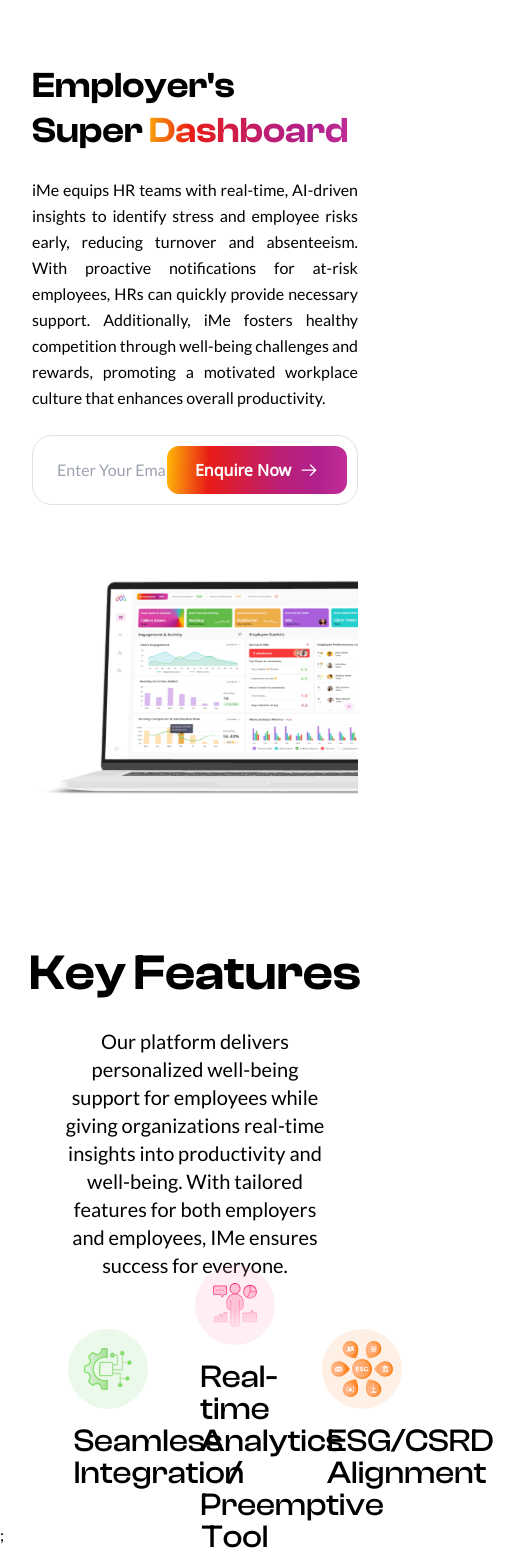
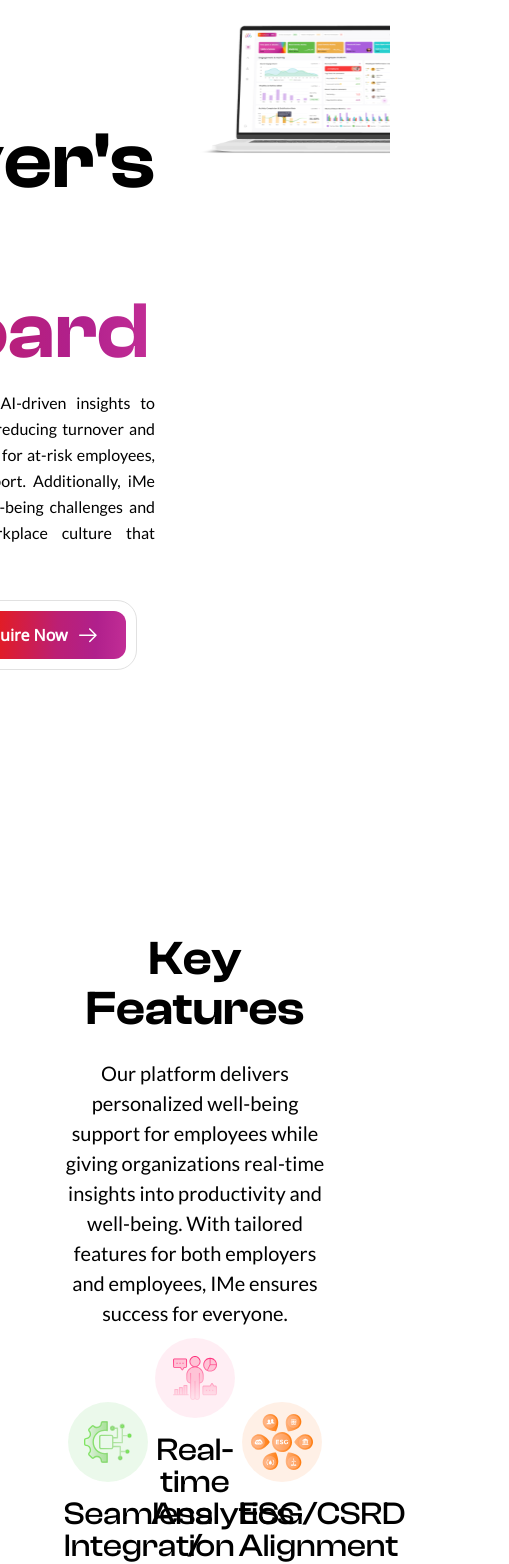
Before and after one commit to ansarali41/prj-ime-front-end, a Next.js app: page /solution/employer in a window 390 px wide. Shown: the part 165-1729 px from the top of the page, 509 px wide, since content can reach past the window. Built offline with nearby package versions, Linux system fonts and the light colour scheme.

Commit message:
employer page done

```diff
--- a/src/component/EmployeFeatureSection.js
+++ b/src/component/EmployeFeatureSection.js
@@ -60,7 +60,6 @@ const EmployeFeatureSection = () => {
                     </div>
                 </div>
             </div>
-            ;
         </>
     );
 };
--- a/src/component/EmployerAnalyticsSection.js
+++ b/src/component/EmployerAnalyticsSection.js
@@ -4,13 +4,22 @@ import Image from 'next/image';
 const EmployerAnalyticsSection = () => {
     return (
         <div className="w-full  h-auto flex justify-center items-center">
-            <div className="w-2/3 h-full flex  gap-40">
-                <div className="w-3/6 flex items-center">
-                    <Image src="/Images/AnalyticsCvrImg.svg" alt="GFG logo imported from public directory" width={1000} height={1000} className="relative -top-10" />
+            <div className="w-2/3 h-full flex items-center ">
+                <div className="w-7/12">
+                    <Image
+                        src="/Images/productivity-tools.svg"
+                        alt="GFG logo imported from public directory"
+                        width={1000}
+                        height={1000}
+                        className="relative -left-16 -top-4 w-full lg:w-[750px]"
+                    />
                 </div>
-                <div className="flex h-full flex-col gap-10  w-3/6 pt-20">
-                    <h1 className="font-semibold text-5xl leading-[50px] ">Real-time Analytics / Preemptive Tool</h1>
-                    <p className="font-medium text-xl leading-[33px] w-5/6">
+                <div className="w-full lg:w-5/12 flex flex-col gap-10">
+                    <h1 className="font-semibold text-5xl leading-[50px]">
+                        Real-time Analytics /<br />
+                        Preemptive Tool
+                    </h1>
+                    <p className="font-medium text-lg lg:text-xl leading-relaxed lg:leading-[33px] w-full lg:w-5/6 font-satoshi opacity-50">
                         Real-time analytics cater to practical insights into possible causes of stress, allowing for early interventions that reduce burnout and promote a healthy
                         work environment. This method decreases turnover while simultaneously driving sustained productivity and stronger team involvement.
                     </p>
--- a/src/component/EmployerESGSection.js
+++ b/src/component/EmployerESGSection.js
@@ -3,19 +3,29 @@ import Image from 'next/image';
 
 const EmployerESGSection = () => {
     return (
-        <div className="w-full h-auto flex justify-center items-center">
-            <div className="w-2/3 h-full flex">
-                <div className="flex h-full flex-col gap-8 w-1/2 pt-32">
-                    <h1 className="font-semibold text-5xl leading-[50px]">
+        <div className="w-full max-w-[1440px] mx-auto px-8 lg:px-24">
+            <div className="flex flex-col lg:flex-row justify-between items-center">
+                <div className="w-full lg:w-5/12 flex flex-col gap-8 lg:gap-10">
+                    <h1 className="text-[48px] font-semibold leading-[50px]">
                         ESG/CSRD <br /> Alignment
                     </h1>
-                    <p className="font-medium text-xl leading-[33px] w-5/6">
+                    <p className="font-medium text-lg lg:text-xl leading-relaxed lg:leading-[33px] w-full font-satoshi opacity-50">
                         iMe actively promotes staff well-being and burnout reduction, in line with business sustainability efforts and meeting ESG standards and CSRD. By promoting
                         a healthy, balanced workplace, the platform assists firms in demonstrating a commitment to social responsibility and long-term employee care.
                     </p>
                 </div>
-                <div className="w-1/2 flex items-center justify-center relative top-10">
-                    <Image src="/Images/ESGCvrImg.svg" alt="ESG and CSRD alignment illustration" width={1000} height={1000} className="relative -top-10" priority />
+
+                <div className="w-full lg:w-7/12 flex items-center justify-center lg:justify-start">
+                    <Image
+                        src="/Images/ESGCvrImg.svg"
+                        alt="Gamification Interface 1"
+                        width={0}
+                        height={0}
+                        sizes="100%"
+                        className="w-full lg:w-[750px] h-auto relative z-10"
+                        priority
+                        quality={100}
+                    />
                 </div>
             </div>
         </div>
--- a/src/component/EmployerFeatureSection.js
+++ b/src/component/EmployerFeatureSection.js
@@ -3,30 +3,61 @@ import React from 'react';
 
 const EmployerFeatureSection = () => {
     return (
-        <>
-            <div className="w-full  flex flex-col items-center py-16 gap-4 mt-10">
-                <h1 className="text-[3.125rem] font-semibold text-center">Key Features</h1>
-                <p className="text-xl font-medium text-center w-2/3">
+        <div className="w-full max-w-[1440px] h-auto mx-auto mt-60 px-16 lg:px-24">
+            <div className="w-full mx-auto">
+                <h1 className="text-[48px] font-semibold leading-[50px] text-center mb-6">Key Features</h1>
+
+                <p className="text-[20px] font-medium leading-[30px] text-center mb-16">
                     Our platform delivers personalized well-being support for employees while giving organizations real-time insights into productivity and <br />
                     well-being. With tailored features for both employers and employees, IMe ensures success for everyone.
                 </p>
-                <div className="w-2/3 h-[10.25rem] flex gap-10 pt-16">
-                    <div className="w-1/3 h-full  flex flex-col justify-center items-center gap-4">
-                        <Image src="/Images/integrationIcon.svg" alt="GFG logo imported from public directory" width={100} height={100} className="w-20 h-20" />
-                        <h1 className="text-[2rem] font-medium w-4/5 text-center leading-8">Seamless Integration</h1>
+                <div className="h-[10.25rem] flex justify-between items-center pt-4">
+                    <div className="w-1/3 h-full flex flex-col justify-center items-center gap-4 text-center">
+                        <Image
+                            src="/Images/integrationIcon.svg"
+                            alt="Seamless Integration Icon"
+                            width={0}
+                            height={0}
+                            sizes="80px"
+                            className="w-20 h-20"
+                            style={{ width: '80px', height: '80px' }}
+                            quality={100}
+                        />
+                        <h1 className="text-[2rem] font-medium w-full text-center leading-8">
+                            Seamless <br /> Integration
+                        </h1>
                     </div>
-                    <div className="w-1/3 h-full  flex flex-col justify-center items-center gap-4">
-                        <Image src="/Images/AnalyticsIcon.svg" alt="GFG logo imported from public directory" width={100} height={100} className="w-20 h-20" />
-                        <h1 className="text-[2rem] font-medium w-4/5 text-center leading-8">Real-time Analytics / Preemptive Tool</h1>
+                    <div className="w-1/3 h-full flex flex-col justify-center items-center gap-4 text-center">
+                        <Image
+                            src="/Images/AnalyticsIcon.svg"
+                            alt="Real-time Analytics Icon"
+                            width={0}
+                            height={0}
+                            sizes="80px"
+                            className="w-20 h-20"
+                            style={{ width: '80px', height: '80px' }}
+                            quality={100}
+                        />
+                        <h1 className="text-[2rem] font-medium w-full text-center leading-8">Real-time Analytics / Preemptive Tool</h1>
                     </div>
-                    <div className="w-1/3 h-full  flex flex-col justify-center items-center gap-4">
-                        <Image src="/Images/ESGicon.svg" alt="GFG logo imported from public directory" width={100} height={100} className="w-20 h-20" />
-                        <h1 className="text-[2rem] font-medium w-4/5 text-center leading-8">ESG/CSRD Alignment</h1>
+                    <div className="w-1/3 h-full flex flex-col justify-center items-center gap-4 text-center">
+                        <Image
+                            src="/Images/ESGicon.svg"
+                            alt="ESG/CSRD Alignment Icon"
+                            width={0}
+                            height={0}
+                            sizes="80px"
+                            className="w-20 h-20"
+                            style={{ width: '80px', height: '80px' }}
+                            quality={100}
+                        />
+                        <h1 className="text-[2rem] font-medium w-full text-center leading-8">
+                            ESG/CSRD <br /> Alignment
+                        </h1>
                     </div>
                 </div>
             </div>
-            ;
-        </>
+        </div>
     );
 };
 
--- a/src/component/EmployerHeroSection.js
+++ b/src/component/EmployerHeroSection.js
@@ -20,36 +20,30 @@ const EmployerHeroSection = () => {
     };
 
     return (
-        <div className="w-full max-w-[1440px] mx-auto px-8 lg:px-32 h-auto flex flex-col lg:flex-row justify-between py-8  relative">
-            <div className="w-full lg:w-6/12 h-auto flex justify-start lg:justify-end gap-8 lg:pr-16 py-10 lg:py-20 lg:pt-0">
-                <div className="flex flex-col gap-6 max-w-xl">
-                    <h1 className="font-semibold text-4xl lg:text-5xl leading-tight">
+        <div className="w-full px-16 lg:px-24 h-auto flex justify-between py-6 mt-2">
+            <div className="w-6/12 h-auto flex justify-end gap-6 pr-10 pt-24">
+                <div className="flex flex-col gap-4">
+                    <h1 className="font-clash-display font-semibold text-[80px] leading-[85px]">
                         Employer&apos;s <br />
                         Super
                         <span className="bg-text-gradient bg-clip-text text-transparent"> Dashboard</span>
                     </h1>
-                    <p className="font-normal text-base lg:text-xl leading-relaxed lg:leading-[28px] text-justify">
+
+                    <p className="font-normal text-base lg:text-xl leading-relaxed lg:leading-[28px] text-justify mb-3">
                         iMe equips HR teams with real-time, AI-driven insights to identify stress and employee risks early, reducing turnover and absenteeism. With proactive
                         notifications for at-risk employees, HRs can quickly provide necessary support. Additionally, iMe fosters healthy competition through well-being challenges
                         and rewards, promoting a motivated workplace culture that enhances overall productivity.
                     </p>
-                    <form onSubmit={handleSubmit(onSubmit)} className="w-full max-w-[27rem] pl-6 p-2.5 flex border border-[#E1E1E1] justify-between items-center rounded-[1.25rem]">
-                        <input {...register('email', { required: true })} type="text" placeholder="Enter Your Email ..." className="outline-none w-full bg-transparent" />
-                        <button
-                            type="submit"
-                            className="font-notoSans font-semibold min-w-[11.25rem] h-12 text-base
-                                flex gap-2 justify-center items-center rounded-xl
-                                text-white bg-theme-gradient hover:opacity-90
-                                transition-opacity whitespace-nowrap"
-                        >
-                            Enquire Now <GoArrowRight className="w-5 h-5" />
+                    <form onSubmit={handleSubmit(onSubmit)} className="w-[27rem] pl-6 p-2.5 flex border border-[#E1E1E1] justify-between items-center rounded-[1.25rem]">
+                        <input {...register('email', { required: true })} type="text" placeholder="Enter Your Email ..." className="outline-none" />
+                        <button className="font-notoSans font-semibold w-[11.25rem] h-12 text-base flex gap-2 justify-center items-center rounded-xl text-white bg-theme-gradient">
+                            Enquire Now <GoArrowRight className="w-6 h-8" />
                         </button>
                     </form>
                 </div>
             </div>
-
-            <div className="lg:absolute lg:right-0 lg:w-7/12 mt-8 lg:mt-0">
-                <Image src="/Images/EmployerCvrImg.svg" alt="Employer dashboard illustration" width={1000} height={800} className="w-full h-auto object-contain" priority />
+            <div className="absolute right-0 w-6/12">
+                <Image src="/Images/EmployerCvrImg.svg" alt="Leaderboard Illustration" width={0} height={0} sizes="100%" className="w-full h-auto" />
             </div>
         </div>
     );
--- a/src/component/EmployerIntegrationSection.js
+++ b/src/component/EmployerIntegrationSection.js
@@ -3,20 +3,30 @@ import Image from 'next/image';
 
 const EmployerIntegrationSection = () => {
     return (
-        <div className="w-full h-auto flex justify-center items-center ">
-            <div className="w-2/3 h-full flex ">
-                <div className="flex h-full flex-col gap-8 w-1/2 pt-32">
-                    <h1 className="font-semibold text-5xl leading-[50px] ">
+        <div className="w-full max-w-[1440px] mx-auto px-8 lg:px-24">
+            <div className="flex  py-20">
+                <div className="w-full lg:w-[45%] flex flex-col gap-8 lg:gap-10 lg:pt-32">
+                    <h1 className="text-[48px] font-semibold leading-[50px]">
                         Seamless <br /> Integration
                     </h1>
-                    <p className="font-medium text-xl leading-[33px] w-5/6">
+                    <p className="font-medium text-lg lg:text-xl leading-relaxed lg:leading-[33px] w-full lg:w-5/6 font-satoshi opacity-50">
                         The seamless integration with work schedules, well-being goals, and activity data creates a streamlined, non-intrusive experience that improves well-being
                         while maintaining productivity. This smart alignment makes sure well-being efforts seamlessly integrate into daily routines, benefiting employees&apos;
                         well-being and focus while allowing them to perform at their peak.
                     </p>
                 </div>
-                <div className="w-1/2 flex items-center justify-center ">
-                    <Image src="/Images/Dashboard.svg" alt="GFG logo imported from public directory" width={1000} height={1000} className="w-full h-auto object-contain" />
+
+                <div className="w-full lg:w-[55%]">
+                    <Image
+                        src="/Images/Dashboard.svg"
+                        alt="Dashboard Illustration"
+                        width={0}
+                        height={0}
+                        sizes="100%"
+                        className="w-full lg:w-[729px] h-auto object-contain"
+                        priority
+                        quality={100}
+                    />
                 </div>
             </div>
         </div>
--- a/src/component/EmployerOrganizationSection.js
+++ b/src/component/EmployerOrganizationSection.js
@@ -10,39 +10,32 @@ const EmployerOrganizationSection = () => {
     return (
         <div className="w-full h-auto flex justify-center py-20">
             <div className="w-3/4 h-auto rounded-[2.5rem] flex  bg-theme-gradient ">
-                <div className="w-1/2 flex flex-col p-10 gap-8">
-                    <h1 className="text-6xl font-semibold text-white leading-[4.5rem]">Need more info?</h1>
-                    <p className="text-xl font-medium text-white leading-5">
+                <div className="w-6/12 flex flex-col p-[4.5rem] gap-8 relative bg-[url('/Images/map-bg.png')] bg-cover bg-no-repeat">
+                    <h1 className="text-[60px] font-semibold leading-[73.8px] text-white">Need more info?</h1>
+                    <p className="text-[20px] font-normal leading-[24px] text-white/90">
                         Not sure which plan is right for you? Contact our sales team to discuss your organization’s specific needs and we’ll help you choose the perfect solution.
                     </p>
                     <button
                         onClick={() => dispatch(setEnquiryModal(true))}
-                        className="font-notoSans font-semibold w-60 h-12 text-base py-4 flex gap-2 justify-center items-center rounded-xl text-white bg-transparent border border-white"
+                        className="font-notoSans w-48 h-12
+                        flex gap-2 justify-center items-center rounded-xl
+                        text-white bg-transparent border border-white
+                        hover:bg-white/10 transition-colors duration-300
+                    text-[16px] font-semibold leading-[21.79px]"
                     >
                         Enquire Now <GoArrowRight className="w-6 h-8" />
                     </button>
                 </div>
-                <div className="w-1/2 flex justify-center items-center relative right-8">
+                <div className="w-6/12 flex justify-center items-center relative right-12 -bottom-3">
                     <Image
-                        src="/Images/ManagementDashboard.svg"
+                        src="/Images/employeer-dashboard.svg"
                         alt="GFG logo imported from public directory"
-                        width={100}
-                        height={100}
-                        className="w-[50.125rem] h-[28.563rem] absolute"
-                    />
-                    <Image
-                        src="/Images/AddemployeeForm.svg"
-                        alt="GFG logo imported from public directory"
-                        width={100}
-                        height={100}
-                        className="w-[15.125rem] h-[17.438rem] absolute -bottom-24 left-0 z-10"
-                    />
-                    <Image
-                        src="/Images/Statistics.svg"
-                        alt="GFG logo imported from public directory"
-                        width={100}
-                        height={100}
-                        className="w-[20.813rem] h-[8.188rem] absolute -top-16 right-[-25px] z-10"
+                        width={0}
+                        height={0}
+                        sizes="100%"
+                        className="w-[50rem] h-[35rem] absolute"
+                        priority
+                        quality={100}
                     />
                 </div>
             </div>
--- a/src/component/HeroSection.js
+++ b/src/component/HeroSection.js
@@ -27,7 +27,7 @@ const HeroSection = () => {
                         <span className="bg-text-gradient bg-clip-text text-transparent"> iMe!</span>
                     </h1>
 
-                    <p className="font-normal text-lg leading-[28px] text-left">
+                    <p className="font-normal text-lg leading-[28px] text-left mb-3">
                         Workplace well-being gaps are quietly undermining your organization&apos;s growth. Poor employee lifestyle choices contribute to almost $2 trillion in
                         annual losses from work-related stress, low productivity, and missed days due to chronic conditions. When employees struggle with stress, lack of work-life
                         balance, or personal well-being challenges, productivity drops and turnover rises.
```
Also changed, not shown: public/Images/employeer-dashboard.svg (added), public/Images/productivity-tools.svg (added).
